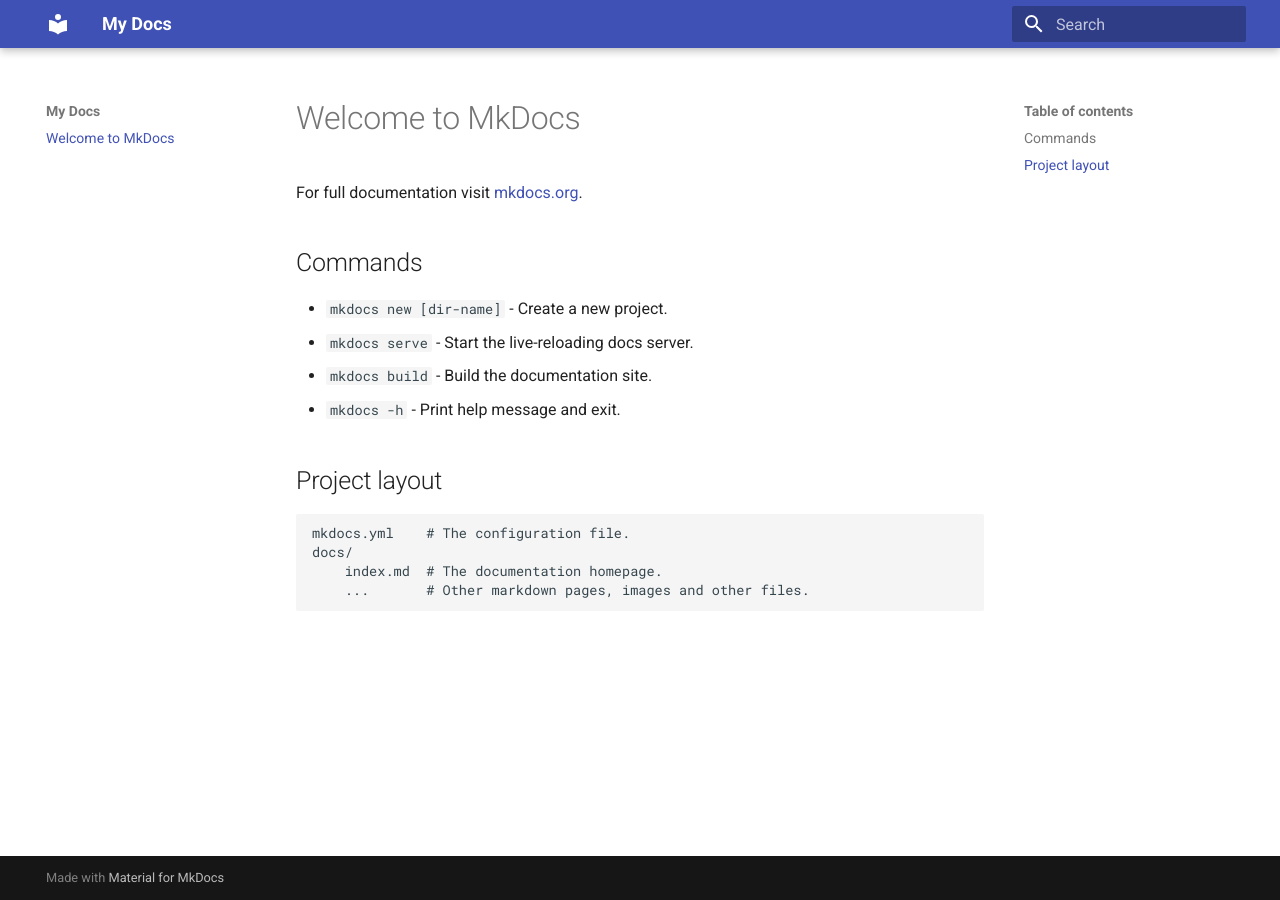
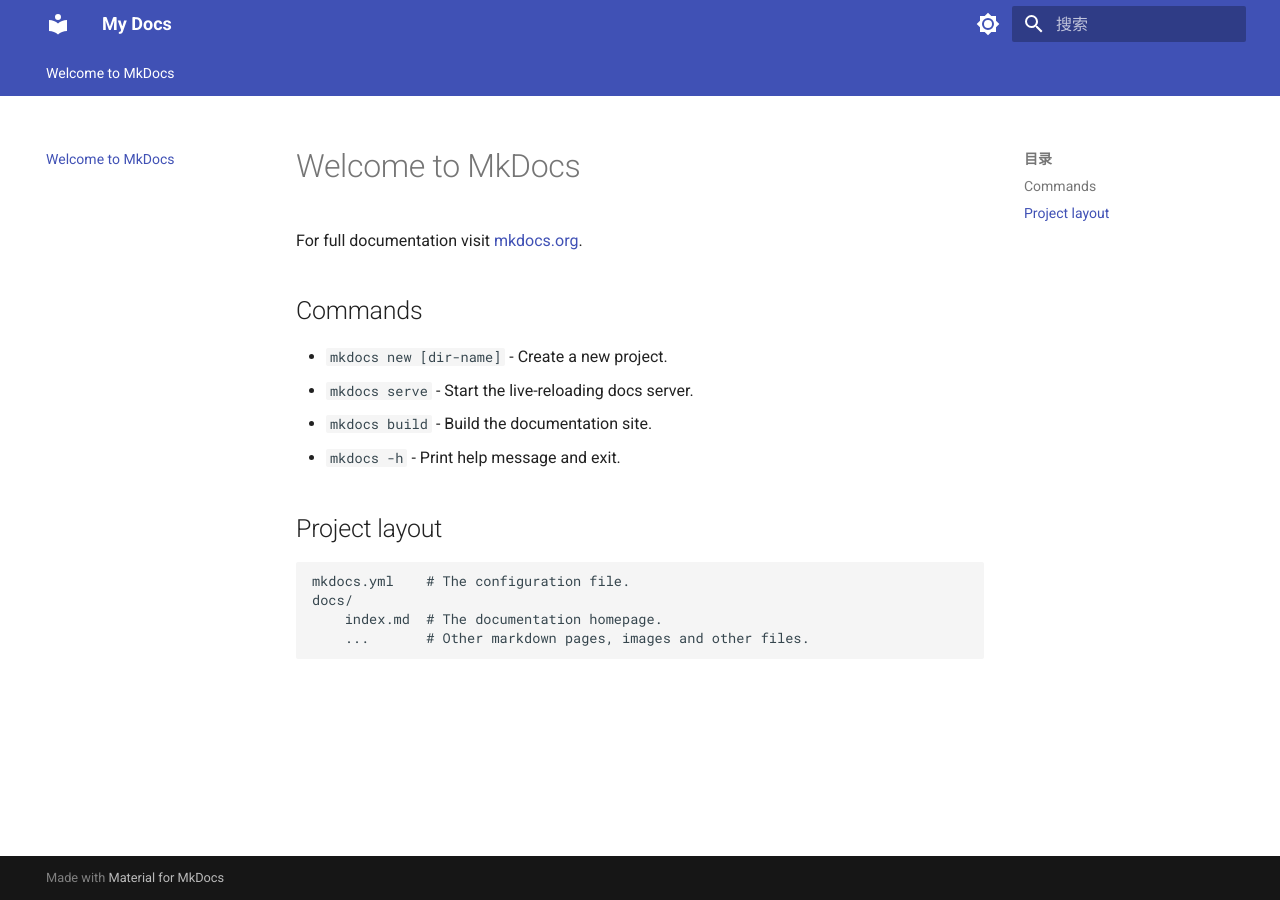
Before and after one commit to mweijian/mweijian.github.io, an MkDocs documentation site: the page built from docs/index.md, in a window 1280 px wide. Built offline with MkDocs 1.6.1 and Material for MkDocs 9.7.7, drawn with Linux system fonts in a browser that asks for light colours.

Commit message:
Update mkdocs.yml

```diff
--- a/mkdocs.yml
+++ b/mkdocs.yml
@@ -2,3 +2,19 @@
 
 theme:
   name: material
+  palette:
+
+    # Palette toggle for light mode
+    - scheme: default
+      toggle:
+        icon: material/brightness-7
+        name: Switch to dark mode
+
+    # Palette toggle for dark mode
+    - scheme: slate
+      toggle:
+        icon: material/brightness-4
+        name: Switch to light mode
+  language: zh
+  features:
+    - navigation.tabs
```
